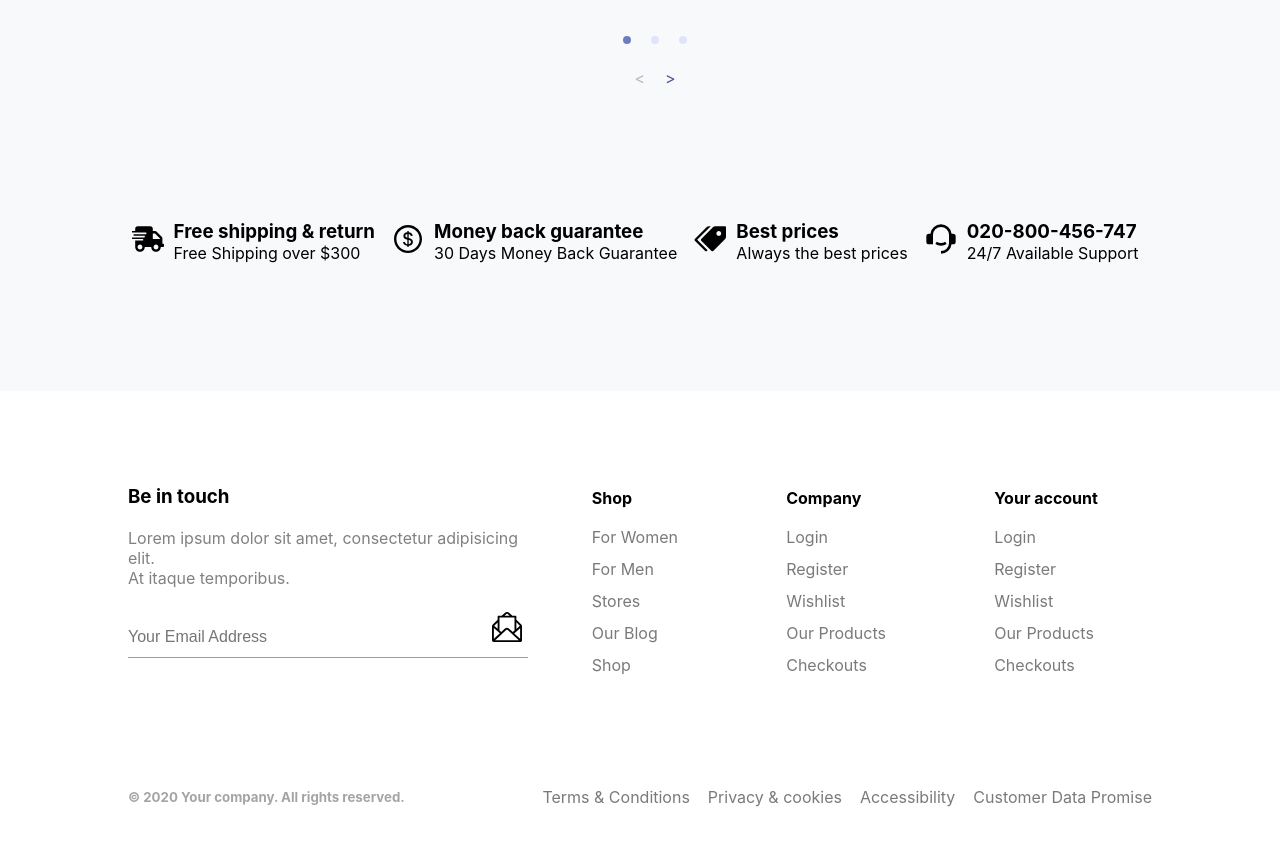
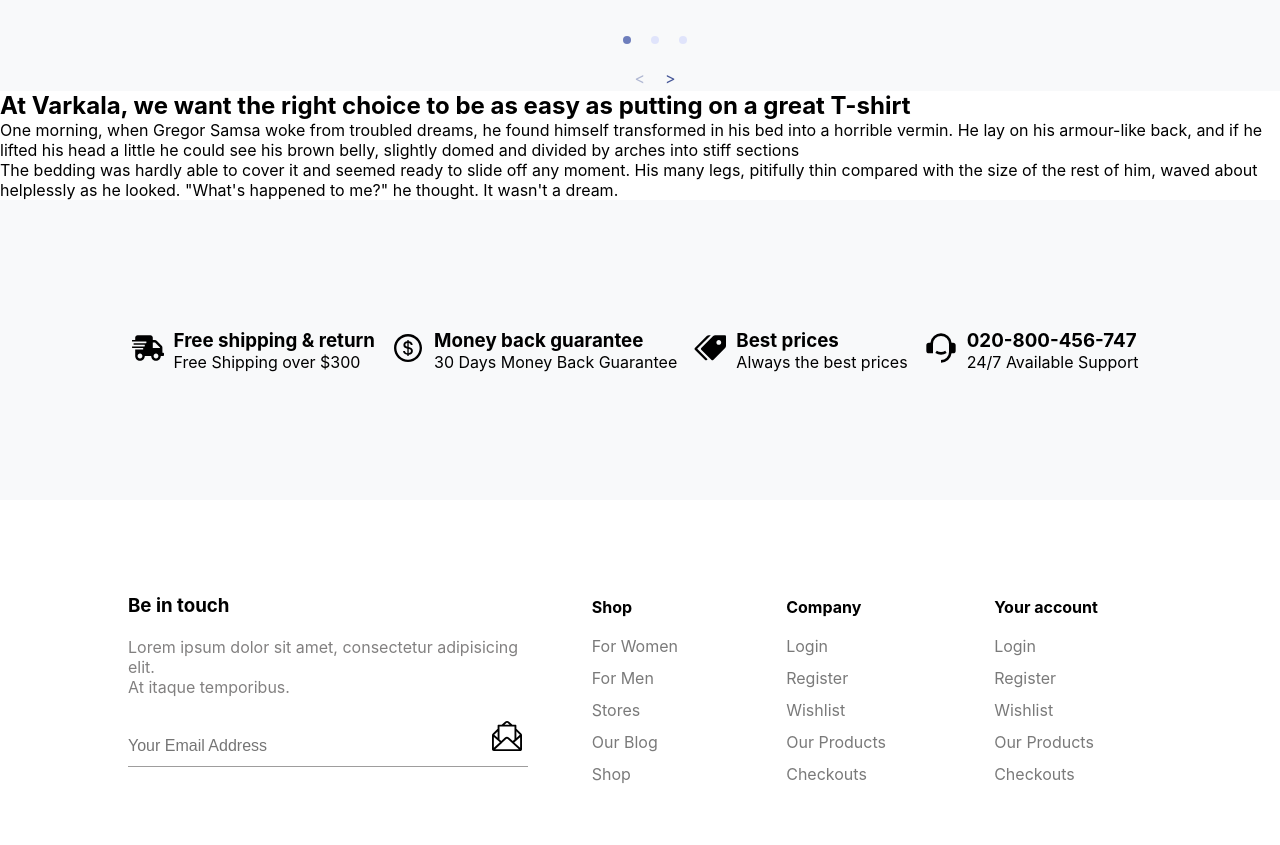
Before and after one commit to Kerimov056/Varkala, a React (Create React App) app: page /about in a window 1280 px wide. Shown: the part 4271-5116 px from the top of the page. Before the commit the page ends 5094 px from the top, so only its background shows below. Built offline with nearby package versions, Linux system fonts and the light colour scheme.

Commit message:
about next

```diff
--- a/src/components/abouts/Abouts.jsx
+++ b/src/components/abouts/Abouts.jsx
@@ -146,6 +146,17 @@
         </div>
       </div>
 
+      <div className='endinfo'>
+          <div className='endinfo_in'>
+                  <div>
+                    <h2>At Varkala, we want the right choice to be as easy as putting on a great T-shirt</h2>
+                  </div>
+                  <div>
+                    <p>One morning, when Gregor Samsa woke from troubled dreams, he found himself transformed in his bed into a horrible vermin. He lay on his armour-like back, and if he lifted his head a little he could see his brown belly, slightly domed and divided by arches into stiff sections</p>
+                    <p>The bedding was hardly able to cover it and seemed ready to slide off any moment. His many legs, pitifully thin compared with the size of the rest of him, waved about helplessly as he looked. "What's happened to me?" he thought. It wasn't a dream.</p>
+                  </div>
+          </div>
+      </div>
 
     </>
   )
```
